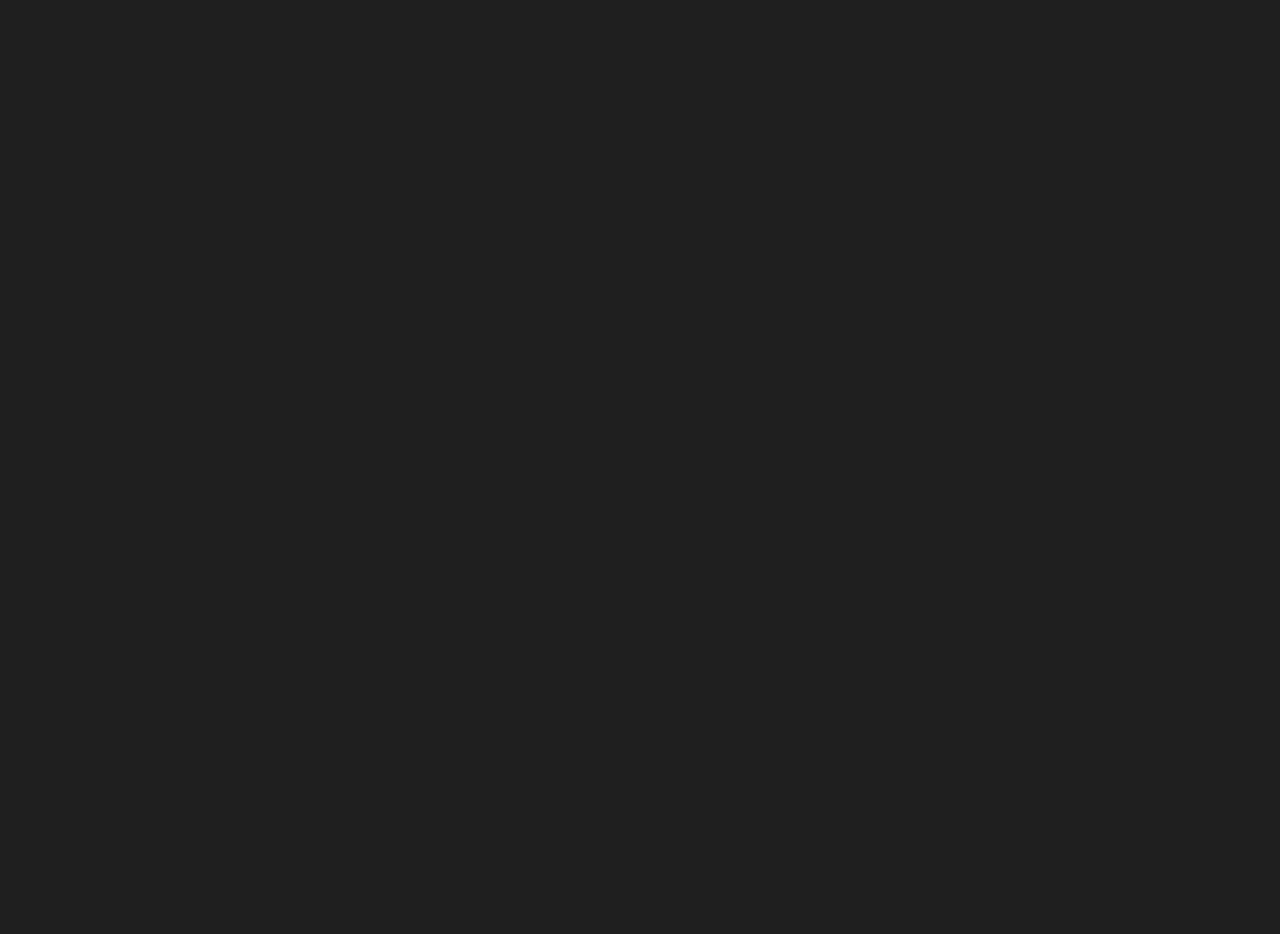
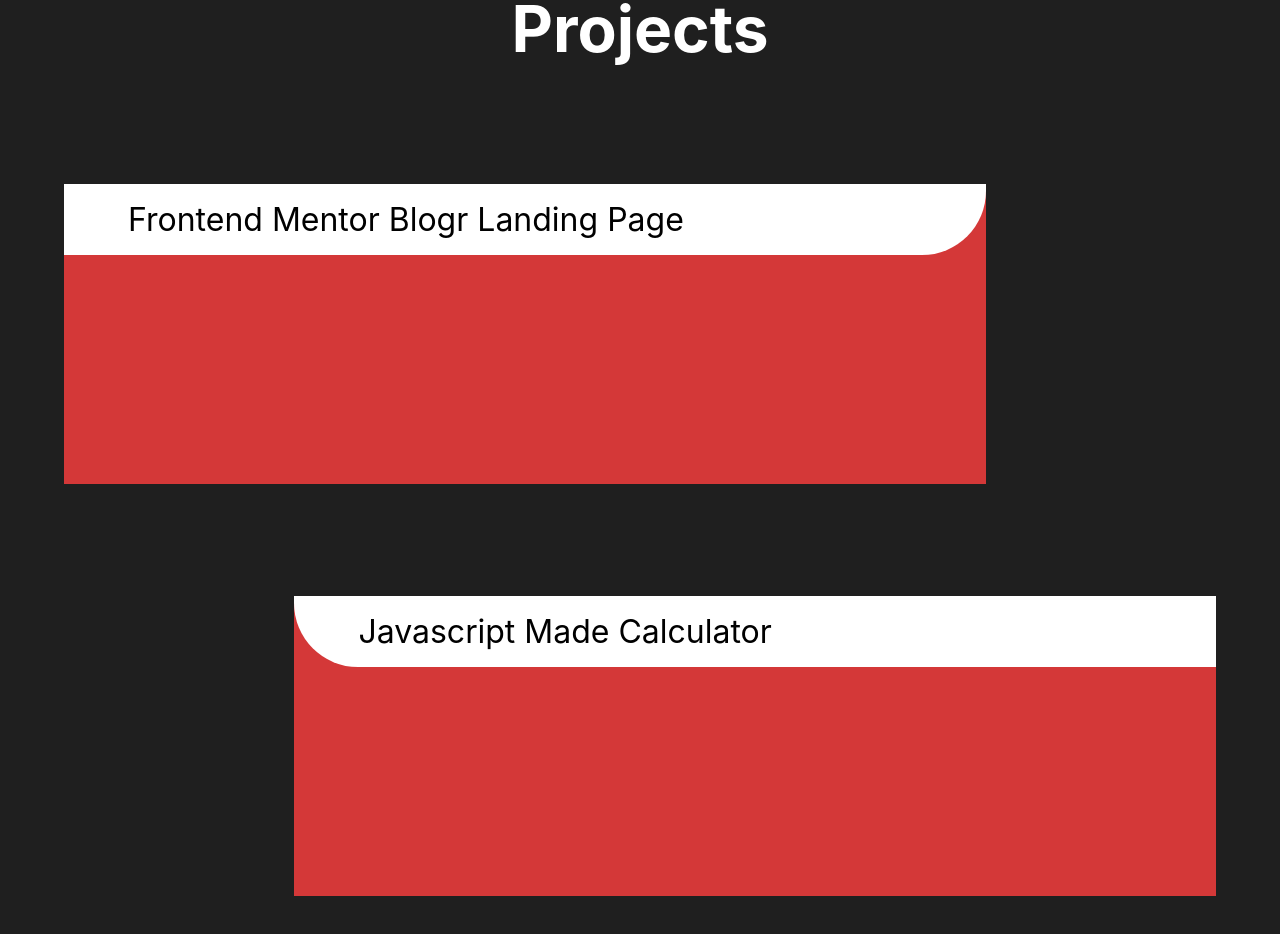
Before and after one commit to AngryMorrocoy/mr-portfolio, a Next.js app: page / in a window 1280 px wide. Shown: the part 2240-3174 px from the top of the page. Before the commit the page ends 2122 px from the top, so only its background shows below. Built offline with nearby package versions, Linux system fonts and the light colour scheme.

Commit message:
Starting projects section uwu

```diff
--- a/components/AboutSection.tsx
+++ b/components/AboutSection.tsx
@@ -1,7 +1,7 @@
 import { FunctionComponent } from 'react';
 import styles from '../styles/AboutSection.module.css';
 import LineSeparator from './LineSeparator';
-import TriangleSeparator from './Separator';
+import TriangleSeparator from './TriangleSeparator';
 
 type AboutSectionProps = {
   id?: string;
@@ -16,7 +16,7 @@ const AboutSection: FunctionComponent<AboutSectionProps> = ({
         <TriangleSeparator reversed />
         <TriangleSeparator reversed />
       </div>
-      <h2>About Me</h2>
+      <h2 className="section-title">About Me</h2>
 
       <div className={styles.aboutSection__info}>
         <div>
@@ -29,11 +29,7 @@ const AboutSection: FunctionComponent<AboutSectionProps> = ({
             Engineering.
           </p>
         </div>
-        <LineSeparator
-          width=".3rem"
-          height="23rem"
-          color="var(--main-color)"
-        />
+        <LineSeparator width=".3rem" height="23rem" color="var(--main-color)" />
 
         <p>
           On my journey I've learned some languages like python and the orion
--- /dev/null
+++ b/components/ProjectCard.tsx
@@ -0,0 +1,25 @@
+import { FunctionComponent } from 'react';
+import styles from '../styles/ProjectCard.module.css';
+
+export type ProjectCardProps = {
+  aligned?: 'left' | 'right';
+  className?: string;
+  imageUrl: string;
+  badgeText: string;
+};
+
+const ProjectCard: FunctionComponent<ProjectCardProps> = ({
+  aligned = 'left',
+  imageUrl,
+  badgeText,
+  className,
+}): JSX.Element => {
+  return (
+    <div className={`${styles.projectCard} ${className}`}>
+      <div className={styles.image}></div>
+      <span className={`${styles.badge} ${styles[aligned]}`}>{badgeText}</span>
+    </div>
+  );
+};
+
+export default ProjectCard;
--- /dev/null
+++ b/components/ProjectsSection.tsx
@@ -0,0 +1,37 @@
+import { FunctionComponent } from 'react';
+import styles from '../styles/ProjectsSection.module.css';
+import ProjectCard, { ProjectCardProps } from './ProjectCard';
+
+type ProjectsSectionProps = {
+  id?: string;
+};
+
+const ProjectsSection: FunctionComponent<ProjectsSectionProps> = ({
+  id = '',
+}): JSX.Element => {
+  const projectObjects: ProjectCardProps[] = [
+    { imageUrl: 'wu', badgeText: 'Frontend Mentor Blogr Landing Page' },
+    { imageUrl: 'u', badgeText: 'Javascript Made Calculator' },
+  ];
+
+  return (
+    <div id={id} className={styles.projectsSection}>
+      <h2 className="section-title">Projects</h2>
+      <div className={styles.projectsContainer}>
+        {projectObjects.map((cardProps, idx) => {
+          const isLeft = idx % 2 == 0;
+          return (
+            <ProjectCard
+              {...cardProps}
+              aligned={isLeft ? 'left' : 'right'}
+              className={isLeft ? styles.cardLeft : styles.cardRight}
+              key={idx}
+            />
+          );
+        })}
+      </div>
+    </div>
+  );
+};
+
+export default ProjectsSection;
--- a/pages/index.tsx
+++ b/pages/index.tsx
@@ -1,12 +1,14 @@
 import type { NextPage } from 'next';
 import AboutSection from '../components/AboutSection';
 import Hero from '../components/Hero';
+import ProjectsSection from '../components/ProjectsSection';
 
 const Home: NextPage = () => {
   return (
     <>
       <Hero id="start" />
       <AboutSection id="about" />
+      <ProjectsSection id="projects" />
     </>
   );
 };
--- a/styles/AboutSection.module.css
+++ b/styles/AboutSection.module.css
@@ -24,13 +24,6 @@
 
 /* Actual info */
 
-.aboutSection > h2 {
-  color: white;
-  font-size: 4rem;
-  text-align: center;
-  margin-top: calc(-5.5 * var(--padding-size));
-}
-
 .aboutSection__info {
   display: grid;
   grid-template-columns: 1fr auto 1fr;
--- a/styles/Layout.module.css
+++ b/styles/Layout.module.css
@@ -1,5 +1,6 @@
 .bodyContainer {
   padding: 0;
+  padding-bottom: 4rem;
 }
 
 .bodyContainer > * {
--- /dev/null
+++ b/styles/ProjectCard.module.css
@@ -0,0 +1,35 @@
+.projectCard {
+  position: relative;
+  width: 80%;
+}
+
+/* --- */
+
+.image {
+  height: 300px;
+  background-color: #d43838;
+}
+
+.badge {
+  font-size: 2rem;
+  color: black;
+  background-color: white;
+  /* max-width: 25ch; */
+  padding: 1rem 4rem;
+
+  position: absolute;
+}
+
+.badge.right {
+  border-radius: 0 0 0 4rem;
+  top: 0;
+  left: 0;
+  right: 0;
+}
+
+.badge.left {
+  border-radius: 0 0 4rem 0;
+  top: 0;
+  left: 0;
+  right: 0;
+}
--- /dev/null
+++ b/styles/ProjectsSection.module.css
@@ -0,0 +1,16 @@
+.projectsSection {
+  margin-top: 13rem;
+}
+
+.projectsContainer {
+  padding: 4rem;
+  display: grid;
+  gap: 7rem;
+}
+
+.cardLeft {
+  justify-self: start;
+}
+.cardRight {
+  justify-self: end;
+}
--- a/styles/globals.css
+++ b/styles/globals.css
@@ -1,7 +1,7 @@
 :root {
   --bg-color: #1f1f1f;
-  --main-color: #F4ABF3;
-  --secondary-color: #29314F;
+  --main-color: #f4abf3;
+  --secondary-color: #29314f;
 }
 
 html,
@@ -21,3 +21,10 @@ a {
 * {
   box-sizing: border-box;
 }
+
+.section-title {
+  color: white;
+  font-size: 4rem;
+  text-align: center;
+  margin-top: calc(-5.5 * var(--padding-size));
+}
```
Also changed, not shown: components/TriangleSeparator.tsx (renamed from components/Separator.tsx).
